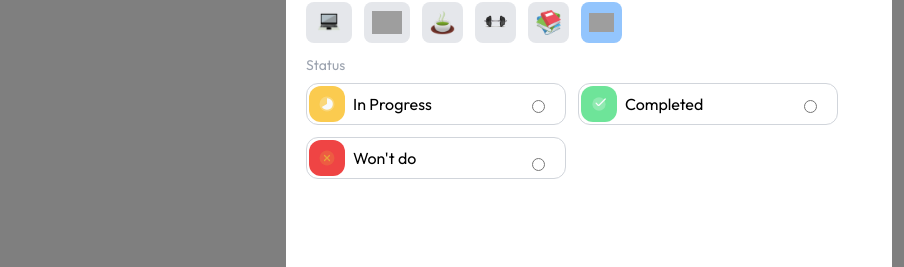
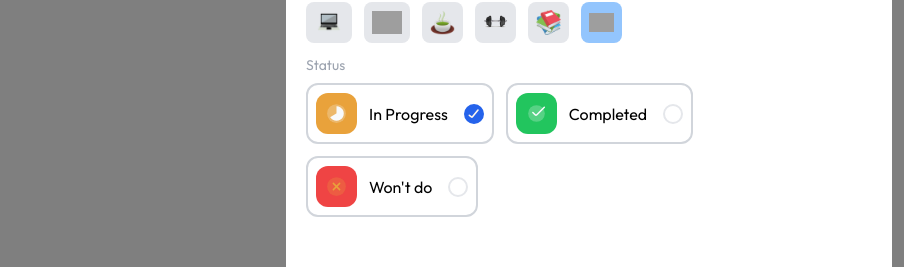
Before and after one commit to samzyconcepts/task-board-frontend, a Vue app: page / in a window 1280 px wide. Both pictures are taken after a click on the button "Add new task". Shown: the part 402-669 px from the top of the page, without its empty margins (376-1280 px from the left). Built offline with nearby package versions, Linux system fonts and the light colour scheme; no server answers; grey boxes are pictures that could not be loaded.

Commit message:
Add SelectableStatus component and integrate it into addTaskModal for improved task status selection

```diff
--- /dev/null
+++ b/src/components/SelectableStatus.vue
@@ -0,0 +1,56 @@
+<template>
+  <label
+    :for="`status-${value}`"
+    :class="`relative flex items-center gap-4 p-2 transition-all duration-300 border-2 border-gray-300 cursor-pointer rounded-xl ${isSelected ? 'border-blue-500' : ''} hover:bg-blue-100`"
+    @click.prevent="$emit('select', value)"
+  >
+    <input
+      type="radio"
+      name="status"
+      :id="`status-${value}`"
+      :value="value"
+      class="sr-only peer"
+      :checked="isSelected"
+      readonly
+    />
+
+    <div class="flex items-center gap-3">
+      <div :class="statusIconClasses">
+        <img :src="src" :alt="value" width="25" height="25" />
+      </div>
+      <span>{{ label }}</span>
+    </div>
+
+    <div
+      class="flex items-center justify-center w-5 h-5 border-2 rounded-full peer-checked:border-blue-600 peer-checked:bg-blue-600"
+    >
+      <img
+        src="../assets/Done_round.svg"
+        alt="done icon"
+        width="20"
+        height="20"
+        :class="`z-10 ${isSelected ? '' : 'hidden'}`"
+      />
+    </div>
+  </label>
+</template>
+
+<script setup>
+import { computed, defineProps } from 'vue'
+
+const props = defineProps({
+  value: String,
+  label: String,
+  src: String,
+  isSelected: Boolean,
+})
+
+defineEmits(['select'])
+
+const statusIconClasses = computed(() => ({
+  'p-2 rounded-xl': true,
+  'bg-[#E9A23B]': props.value === 'in-progress',
+  'bg-red-500': props.value === "won't do",
+  'bg-green-500': props.value === 'completed',
+}))
+</script>
--- a/src/components/addTaskModal.vue
+++ b/src/components/addTaskModal.vue
@@ -2,6 +2,7 @@
 import { defineProps, reactive, watch } from 'vue'
 import { useTaskStore } from '@/stores/TaskStore'
 import SelectableIcon from './SelectableIcon.vue'
+import SelectableStatus from './SelectableStatus.vue'
 
 const taskStore = useTaskStore()
 
@@ -25,6 +26,12 @@ const iconList = [
   { value: 'dumbbell', src: 'src/assets/dumbbell.png', alt: 'dumbbell', size: 25 },
   { value: 'books', src: 'src/assets/book.png', alt: 'books', size: 25 },
   { value: 'clock', src: 'src/assets/clock.png', alt: 'clock', size: 25 },
+]
+
+const statusList = [
+  { value: 'in-progress', label: 'In Progress', src: 'src/assets/Time_atack_duotone.svg' },
+  { value: 'completed', label: 'Completed', src: 'src/assets/Done_round_duotone.svg' },
+  { value: "won't do", label: "Won't do", src: 'src/assets/close_ring_duotone-1.svg' },
 ]
 
 // Form fields
@@ -128,76 +135,17 @@ function closeModal() {
 
             <div class="flex flex-col w-full mb-3">
               <p class="mb-2 text-sm text-gray-400">Status</p>
-              <div class="flex flex-wrap gap-3">
-                <label
-                  class="w-[260px] cursor-pointer flex rounded-xl p-[2px] border border-gray-300 items-center gap-2 relative transition-colors duration-300"
-                >
-                  <div class="p-2 bg-amber-400/80 rounded-xl">
-                    <img
-                      src="../assets/Time_atack_duotone.svg"
-                      alt="icon wait"
-                      width="{25}"
-                      height="{25}"
-                    />
-                  </div>
-                  <input
-                    id="status-wait"
-                    name="status"
-                    type="radio"
-                    value="in-progress"
-                    class="absolute radio-input top-4 right-5"
-                  />
-                  <label htmlFor="status-wait" class="cursor-pointer radio-label"
-                    >In Progress</label
-                  >
-                </label>
-
-                <label
-                  class="w-[260px] cursor-pointer flex rounded-xl p-[2px] border border-gray-300 items-center gap-2 relative transition-colors duration-300"
-                >
-                  <div class="p-2 bg-green-400/80 rounded-xl">
-                    <img
-                      src="../assets/Done_round_duotone.svg"
-                      alt="icon done"
-                      width="{25}"
-                      height="{25}"
-                    />
-                  </div>
-                  <input
-                    id="status-done"
-                    name="status"
-                    type="radio"
-                    value="completed"
-                    class="absolute radio-input top-4 right-5"
-                  />
-                  <label htmlFor="status-done" class="cursor-pointer radio-label">
-                    Completed
-                  </label>
-                </label>
-
-                <label
-                  class="w-[260px] cursor-pointer flex rounded-xl p-[2px] border border-gray-300 items-center gap-2 relative transition-colors duration-300"
-                >
-                  <div class="p-2 bg-red-500 rounded-xl">
-                    <img
-                      src="../assets/close_ring_duotone-1.svg"
-                      alt="icon done"
-                      width="{25}"
-                      height="{25}"
-                    />
-                  </div>
-                  <input
-                    id="status-dont"
-                    name="status"
-                    type="radio"
-                    value="won't do"
-                    class="absolute radio-input top-5 right-5"
-                  />
-                  <label htmlFor="status-dont" className="radio-label cursor-pointer"
-                    >Won&apos;t do</label
-                  >
-                </label>
-              </div>
+              <fieldset class="flex flex-wrap gap-3" role="radiogroup" aria-label="Task Status">
+                <SelectableStatus
+                  v-for="status in statusList"
+                  :key="status.value"
+                  :value="status.value"
+                  :label="status.label"
+                  :src="status.src"
+                  :isSelected="form.taskStatus === status.value"
+                  @select="form.taskStatus = $event"
+                />
+              </fieldset>
             </div>
 
             <footer class="flex items-end justify-end w-full h-full gap-5 text-white">
@@ -227,15 +175,3 @@ function closeModal() {
     </aside>
   </div>
 </template>
-
-<!-- fixed inset-0 bg-black/30 transition-opacity duration-300 ease-in-out ${showSidebar ? 'opacity-100' : 'opacity-0 pointer-events-none'
-
-fixed top-0 right-0 h-screen w-[630px] p-3 bg-transparent transform transition-transform duration-300 ease-in-out ${showSidebar ? 'translate-x-0' : 'translate-x-full'
-
-
-Status
-{`w-[260px]  cursor-pointer flex rounded-xl p-[2px]  border border-gray-300  items-center gap-2 relative cursor-pointer transition-colors duration-300 ${status === 'inProgress' || existingData.taskStatus === 'inProgress' ? 'border-[#3662E3] ring-2 ring-[#3662E3]' : ''}`}
-
-checked={status === 'inProgress' || existingData.taskStatus === 'inProgress'}
-                                            onChange={handleChange}
--->
```
